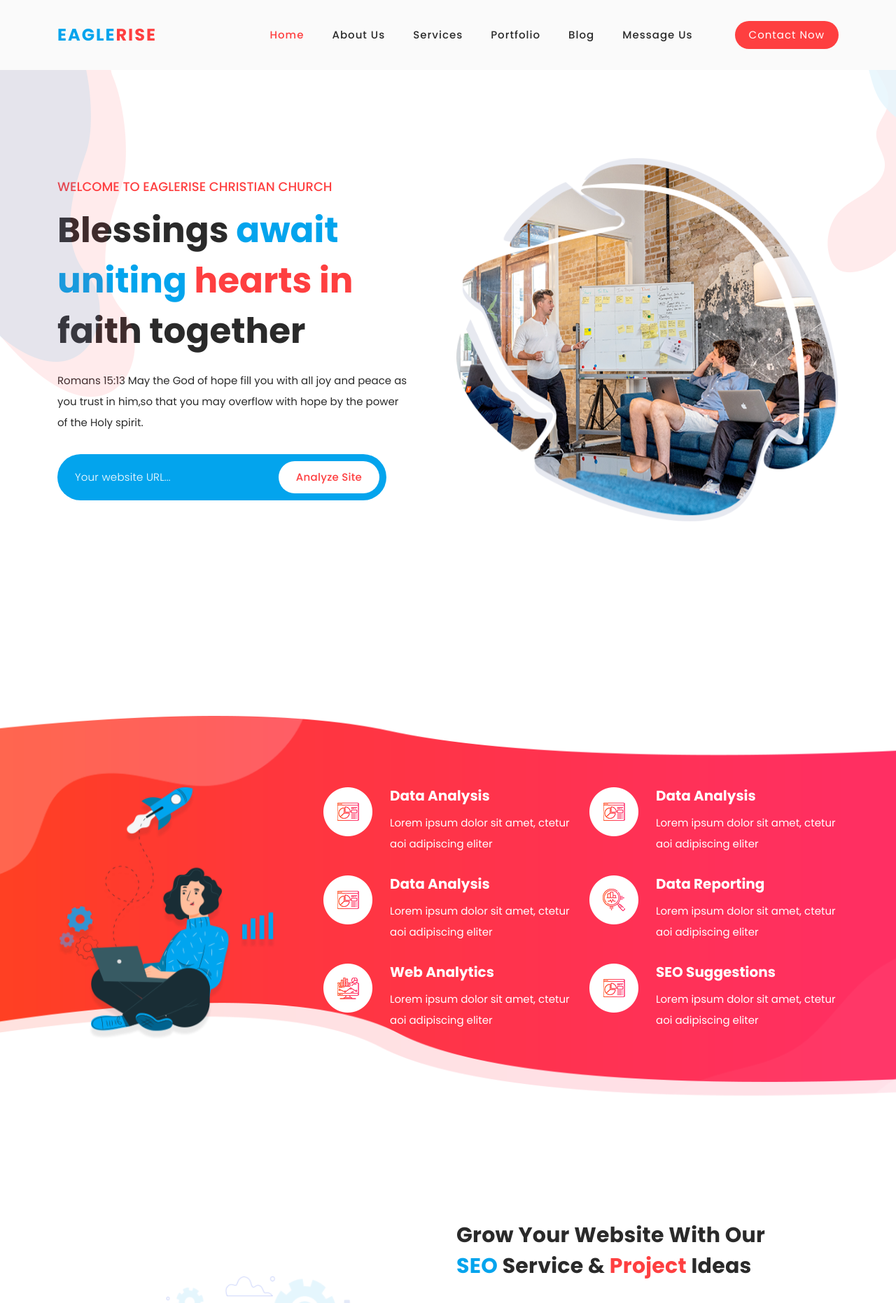
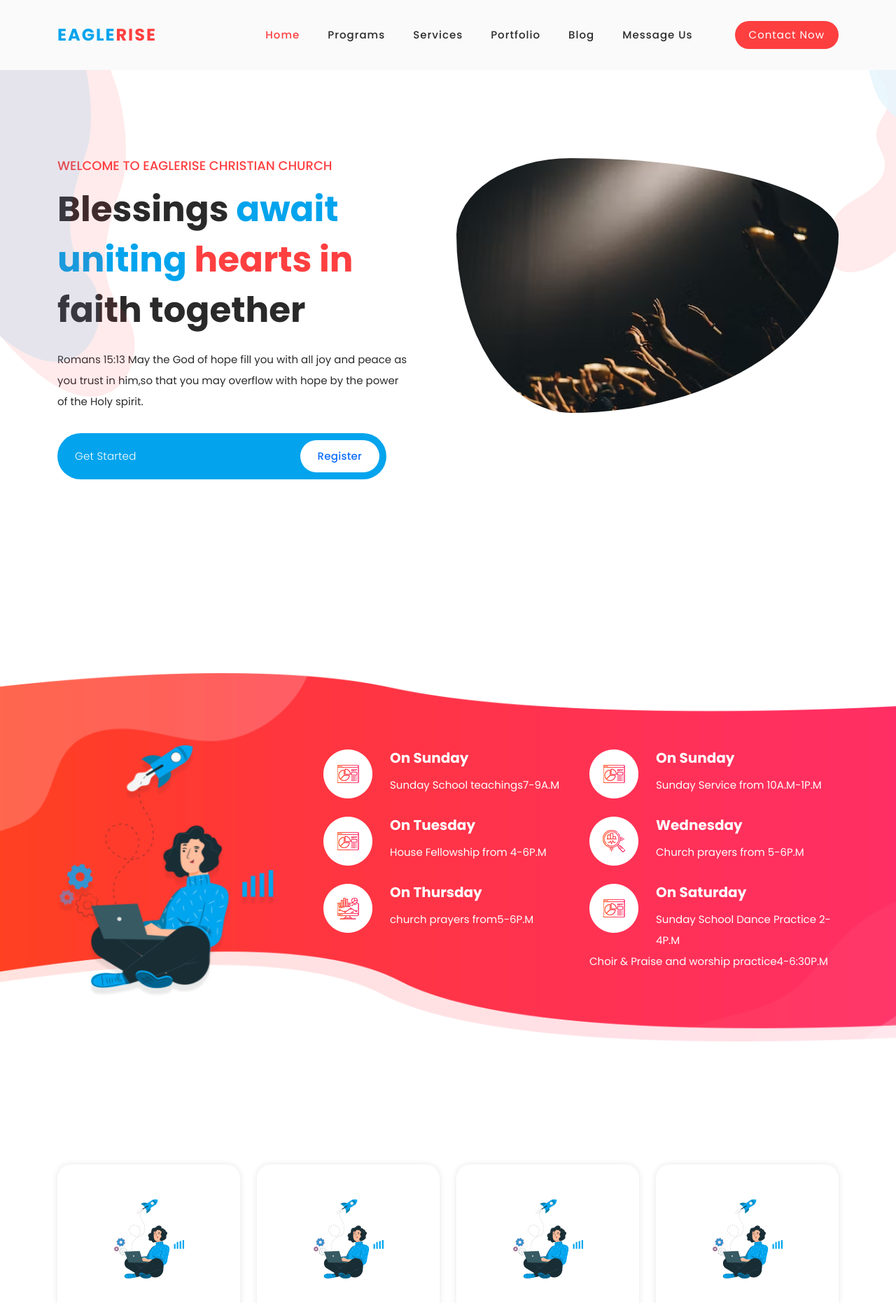
Before and after one commit to laytonmusyoki/Church-Project, a Django app: page / in a window 1280 px wide. Shown: the top 1862 px of the page at 70% size. Run offline with Django 4.2, Linux system fonts and the light colour scheme; some libraries are stand-ins or nearby versions.

Commit message:
modification

```diff
--- a/users/templates/base.html
+++ b/users/templates/base.html
@@ -11,7 +11,7 @@
     <link rel="preconnect" href="https://fonts.gstatic.com">
     <link href="https://fonts.googleapis.com/css2?family=Poppins:wght@100;200;300;400;500;600;700;800;900&display=swap" rel="stylesheet">
 
-    <title>Space Dynamic - SEO HTML5 Template</title>
+    <title>{% block title %} {% endblock %}</title>
 
     <!-- Bootstrap core CSS -->
     <link href="/static/vendor/bootstrap/css/bootstrap.min.css" rel="stylesheet">
@@ -59,17 +59,17 @@ https://templatemo.com/tm-562-space-dynamic
                 <p>Romans 15:13 May the God of hope fill you with all joy and peace as you trust in him,so that you may overflow with hope by the power of the Holy spirit.</p>
                 <form id="search" action="#" method="GET">
                   <fieldset>
-                    <input type="address" name="address" class="email" placeholder="Your website URL..." autocomplete="on" required>
+                    <input type="address" name="address" class="email" placeholder="Get Started" value="Get Started" autocomplete="on" required>
                   </fieldset>
                   <fieldset>
-                    <button type="submit" class="main-button">Analyze Site</button>
+                    <button type="submit" class="main-button"><a href="">Register</a></button>
                   </fieldset>
                 </form>
               </div>
             </div>
             <div class="col-lg-6">
               <div class="right-image wow fadeInRight" data-wow-duration="1s" data-wow-delay="0.5s">
-                <img src="/static/assets/images/banner-right-image.png" alt="team meeting">
+                <img src="/static/assets/images/church.jpg" style="border-radius: 30% 70% 70% 30%/30% 30% 70% 70%;" alt="team meeting">
               </div>
             </div>
           </div>
@@ -95,8 +95,8 @@ https://templatemo.com/tm-562-space-dynamic
                     <img src="/static/assets/images/service-icon-01.png" alt="reporting">
                   </div>
                   <div class="right-text">
-                    <h4>Data Analysis</h4>
-                    <p>Lorem ipsum dolor sit amet, ctetur aoi adipiscing eliter</p>
+                    <h4>On Sunday</h4>
+                    <p>Sunday School teachings<span>7-9A.M</span></p>
                   </div>
                 </div>
               </div>
@@ -107,8 +107,8 @@ https://templatemo.com/tm-562-space-dynamic
                     <img src="/static/assets/images/service-icon-01.png" alt="reporting">
                   </div>
                   <div class="right-text">
-                    <h4>Data Analysis</h4>
-                    <p>Lorem ipsum dolor sit amet, ctetur aoi adipiscing eliter</p>
+                    <h4>On Sunday</h4>
+                    <p>Sunday Service from <span>10A.M-1P.M</span></p>
                   </div>
                 </div>
               </div>
@@ -119,8 +119,8 @@ https://templatemo.com/tm-562-space-dynamic
                     <img src="/static/assets/images/service-icon-01.png" alt="reporting">
                   </div>
                   <div class="right-text">
-                    <h4>Data Analysis</h4>
-                    <p>Lorem ipsum dolor sit amet, ctetur aoi adipiscing eliter</p>
+                    <h4>On Tuesday</h4>
+                    <p>House Fellowship from <span>  4-6P.M</span></p>
                   </div>
                 </div>
               </div>
@@ -131,8 +131,8 @@ https://templatemo.com/tm-562-space-dynamic
                     <img src="/static/assets/images/service-icon-02.png" alt="">
                   </div>
                   <div class="right-text">
-                    <h4>Data Reporting</h4>
-                    <p>Lorem ipsum dolor sit amet, ctetur aoi adipiscing eliter</p>
+                    <h4>Wednesday</h4>
+                    <p>Church prayers from <span>5-6P.M</span></p>
                   </div>
 
                 </div>
@@ -143,8 +143,8 @@ https://templatemo.com/tm-562-space-dynamic
                     <img src="/static/assets/images/service-icon-03.png" alt="">
                   </div>
                   <div class="right-text">
-                    <h4>Web Analytics</h4>
-                    <p>Lorem ipsum dolor sit amet, ctetur aoi adipiscing eliter</p>
+                    <h4>On Thursday</h4>
+                    <p>church prayers from<span>5-6P.M</span></p>
                   </div>
                 </div>
               </div>
@@ -154,8 +154,9 @@ https://templatemo.com/tm-562-space-dynamic
                     <img src="/static/assets/images/service-icon-04.png" alt="">
                   </div>
                   <div class="right-text">
-                    <h4>SEO Suggestions</h4>
-                    <p>Lorem ipsum dolor sit amet, ctetur aoi adipiscing eliter</p>
+                    <h4>On Saturday</h4>
+                    <p>Sunday School Dance Practice <span>2-4P.M</span></p>
+                    <P>Choir &amp; Praise and worship practice<span>4-6:30P.M</span></P>
                   </div>
                 </div>
               </div>
@@ -166,6 +167,7 @@ https://templatemo.com/tm-562-space-dynamic
     </div>
   </div>
 
+   <!--
   <div id="services" class="our-services section">
     <div class="container">
       <div class="row">
@@ -209,16 +211,17 @@ https://templatemo.com/tm-562-space-dynamic
       </div>
     </div>
   </div>
+  -->
 
   <div id="portfolio" class="our-portfolio section">
     <div class="container">
-      <div class="row">
+      <!-- <div class="row">
         <div class="col-lg-6 offset-lg-3">
           <div class="section-heading  wow bounceIn" data-wow-duration="1s" data-wow-delay="0.2s">
             <h2>See What Our Agency <em>Offers</em> &amp; What We <span>Provide</span></h2>
           </div>
         </div>
-      </div>
+      </div> -->
       <div class="row">
         <div class="col-lg-3 col-sm-6">
           <a href="#">
--- a/users/templates/includes/header.html
+++ b/users/templates/includes/header.html
@@ -12,7 +12,7 @@
             <!-- ***** Menu Start ***** -->
             <ul class="nav">
               <li class="scroll-to-section"><a href="#top" class="active">Home</a></li>
-              <li class="scroll-to-section"><a href="#about">About Us</a></li>
+              <li class="scroll-to-section"><a href="#about">Programs</a></li>
               <li class="scroll-to-section"><a href="#services">Services</a></li>
               <li class="scroll-to-section"><a href="#portfolio">Portfolio</a></li>
               <li class="scroll-to-section"><a href="#blog">Blog</a></li>
--- a/users/templates/index.html
+++ b/users/templates/index.html
@@ -1,6 +1,6 @@
 {% extends 'base.html' %}
 
-{% block title %} home {% endblock %}
+{% block title %}EagleRise | home {% endblock %}
 
 
 {% block content %}
```
Also changed, not shown: users/static/assets/images/church.jpg (added), users/static/assets/images/church2.jpg (added).
